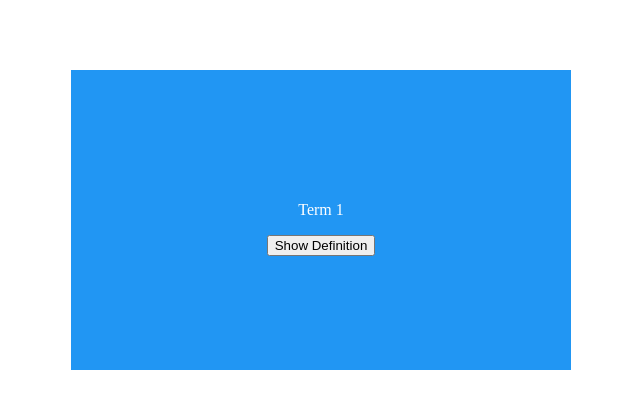
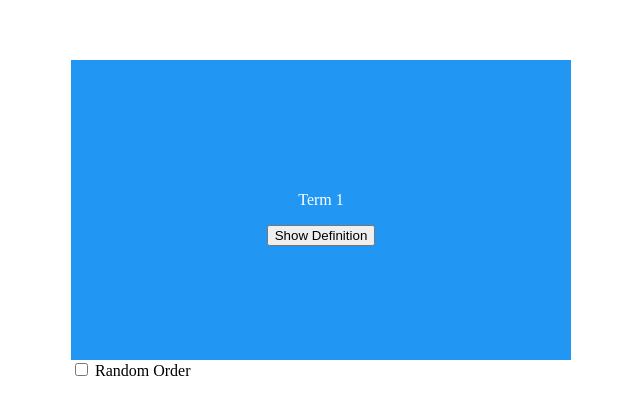
Before and after one commit to DavidMcGregor1/cloudFlashCards, a plain HTML site: page index.html in a window 1280 px wide. Shown: the part 180-594 px from the top of the page, without its empty margins (319-959 px from the left). Drawn offline with Linux system fonts and the light colour scheme.

Commit message:
added random order checkbox to html

```diff
--- a/index.html
+++ b/index.html
@@ -19,6 +19,10 @@
                 <button id="next-card-button">Next Card</button>
             </div>
         </div>
+        <div class="random-container">
+            <input type="checkbox" id="random-order-checkbox">
+                <label for="random-order-checkbox">Random Order
+        </div>
     </div>
 <script src="script.js"></script>
 </body>
```
